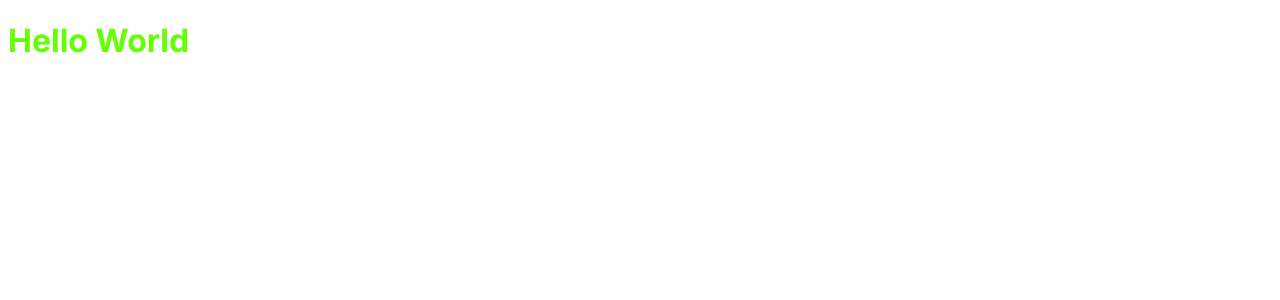
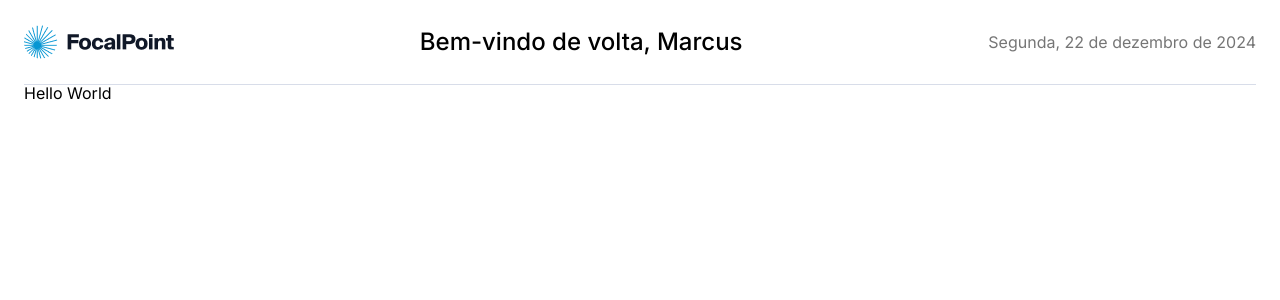
Before and after one commit to riltonbispo/Teste-Legaplan, a Next.js app: page / in a window 1280 px wide. Shown: the top 300 px of the page. Built offline with nearby package versions, Linux system fonts and the light colour scheme.

Commit message:
feat: add variables

```diff
--- a/src/app/layout.tsx
+++ b/src/app/layout.tsx
@@ -1,5 +1,7 @@
+import Header from "@/components/Header";
 import type { Metadata } from "next";
 import { Inter } from "next/font/google";
+import '@/styles/globals.scss'
 
 const inter = Inter({ subsets: ["latin"] });
 
@@ -14,8 +16,11 @@
   children: React.ReactNode;
 }>) {
   return (
-    <html lang="en">
-      <body className={inter.className}>{children}</body>
+    <html lang="en" suppressHydrationWarning={true}>
+      <body className={inter.className}>
+        <Header />
+        {children}
+      </body>
     </html>
   );
 }
--- a/src/app/page.tsx
+++ b/src/app/page.tsx
@@ -1,9 +1,9 @@
-import styles from '@/styles/home.module.scss';
+import '@/styles/home.scss';
 
 export default function Home() {
   return (
     <main>
-      <h1 className={styles.mainTitle}>Hello World</h1>
+      <h1>Hello World</h1>
     </main>
   );
 }
--- /dev/null
+++ b/src/styles/design.scss
@@ -0,0 +1,28 @@
+$primary-color: hsla(198, 94%, 43%, 1);
+$primary-color-lighter: hsla(198, 82%, 79%, 1);
+$gray-color: hsla(220, 73%, 95%, 1);
+
+$primary-gradient: linear-gradient(90deg,  hsla(198, 94%, 43%, 1) 0%, hsla(198, 84%, 63%, 1) 100%);
+$danger-gradient: linear-gradient(90deg,  hsla(0, 94%, 43%, 1) 0%, hsla(0, 84%, 63%, 1) 100%);
+
+$text-color: hsla(0, 0%, 0%, 1);
+$text-gray: hsla(0, 0%, 0%, 0.54);
+
+$border-width: 1px;
+$border-radius-small: 8px;
+$border-radius-large: 16px;
+$border-color: hsla(220, 29%, 88%, 1);
+
+$box-shadow: 0px 24px 48px -12px hsla(221, 43%, 11%, 0.18);
+
+$space-sm: 8px;
+$space-md: 16px;
+$space-lg: 24px;
+$space-xl: 32px;
+
+
+@mixin container {
+  width: 100%;
+  max-width: 1328px;
+  margin-inline: auto;
+}
--- /dev/null
+++ b/src/styles/globals.scss
@@ -0,0 +1,128 @@
+html,
+body,
+div,
+span,
+applet,
+object,
+iframe,
+h1,
+h2,
+h3,
+h4,
+h5,
+h6,
+p,
+blockquote,
+pre,
+a,
+abbr,
+acronym,
+address,
+big,
+cite,
+code,
+del,
+dfn,
+em,
+img,
+ins,
+kbd,
+q,
+s,
+samp,
+small,
+strike,
+strong,
+sub,
+sup,
+tt,
+var,
+b,
+u,
+i,
+center,
+dl,
+dt,
+dd,
+ol,
+ul,
+li,
+fieldset,
+form,
+label,
+legend,
+table,
+caption,
+tbody,
+tfoot,
+thead,
+tr,
+th,
+td,
+article,
+aside,
+canvas,
+details,
+embed,
+figure,
+figcaption,
+footer,
+header,
+hgroup,
+menu,
+nav,
+output,
+ruby,
+section,
+summary,
+time,
+mark,
+audio,
+video {
+	margin: 0;
+	padding: 0;
+	border: 0;
+	font-size: 100%;
+	font: inherit;
+	vertical-align: baseline;
+}
+/* HTML5 display-role reset for older browsers */
+article,
+aside,
+details,
+figcaption,
+figure,
+footer,
+header,
+hgroup,
+menu,
+nav,
+section {
+	display: block;
+}
+body {
+	line-height: 1;
+}
+ol,
+ul {
+	list-style: none;
+}
+blockquote,
+q {
+	quotes: none;
+}
+blockquote:before,
+blockquote:after,
+q:before,
+q:after {
+	content: "";
+	content: none;
+}
+table {
+	border-collapse: collapse;
+	border-spacing: 0;
+}
+
+html {
+	padding: 24px;
+}
--- a/src/styles/home.module.scss
+++ /dev/null
@@ -1,5 +0,0 @@
-@import 'variables.module.scss';
-
-.mainTitle {
-  color: $primary-color;
-}
--- a/src/styles/variables.module.scss
+++ /dev/null
@@ -1 +0,0 @@
-$primary-color: #64ff00;
```
Also changed, not shown: src/styles/home.scss (added).
